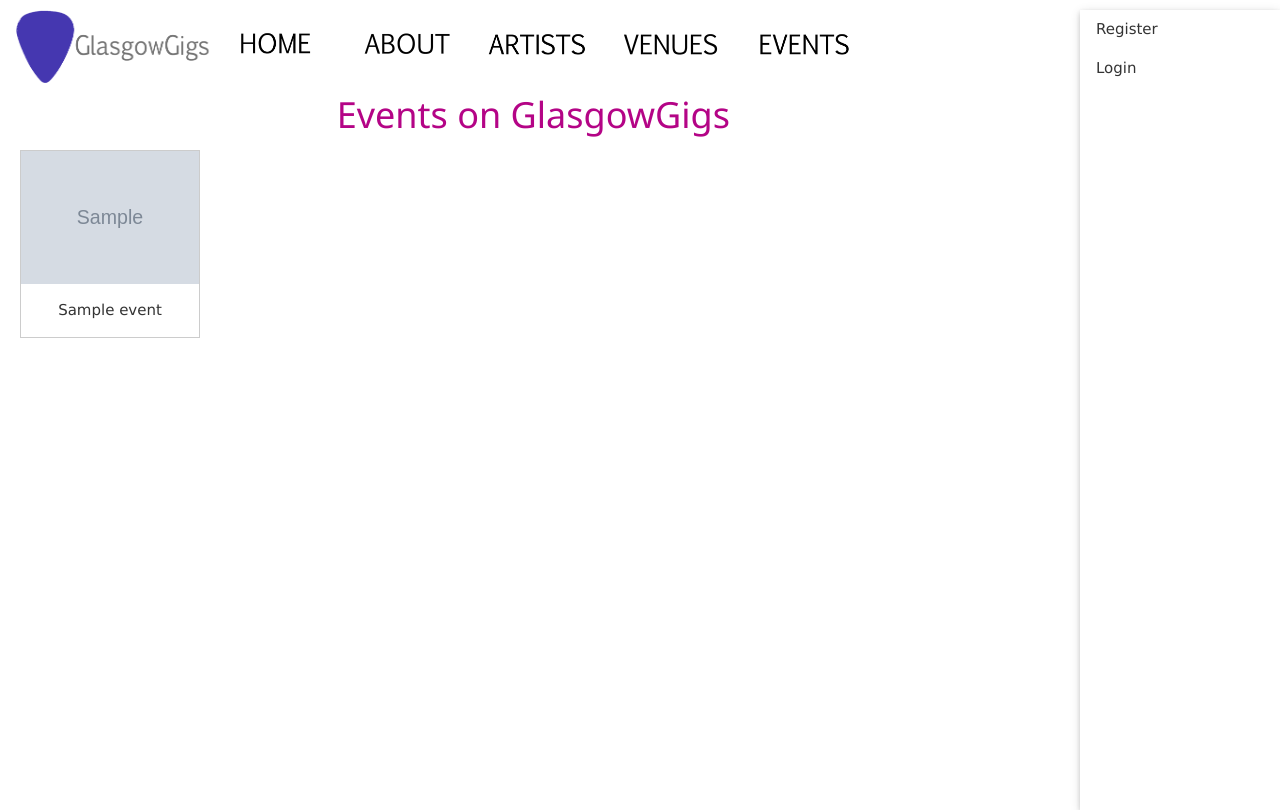
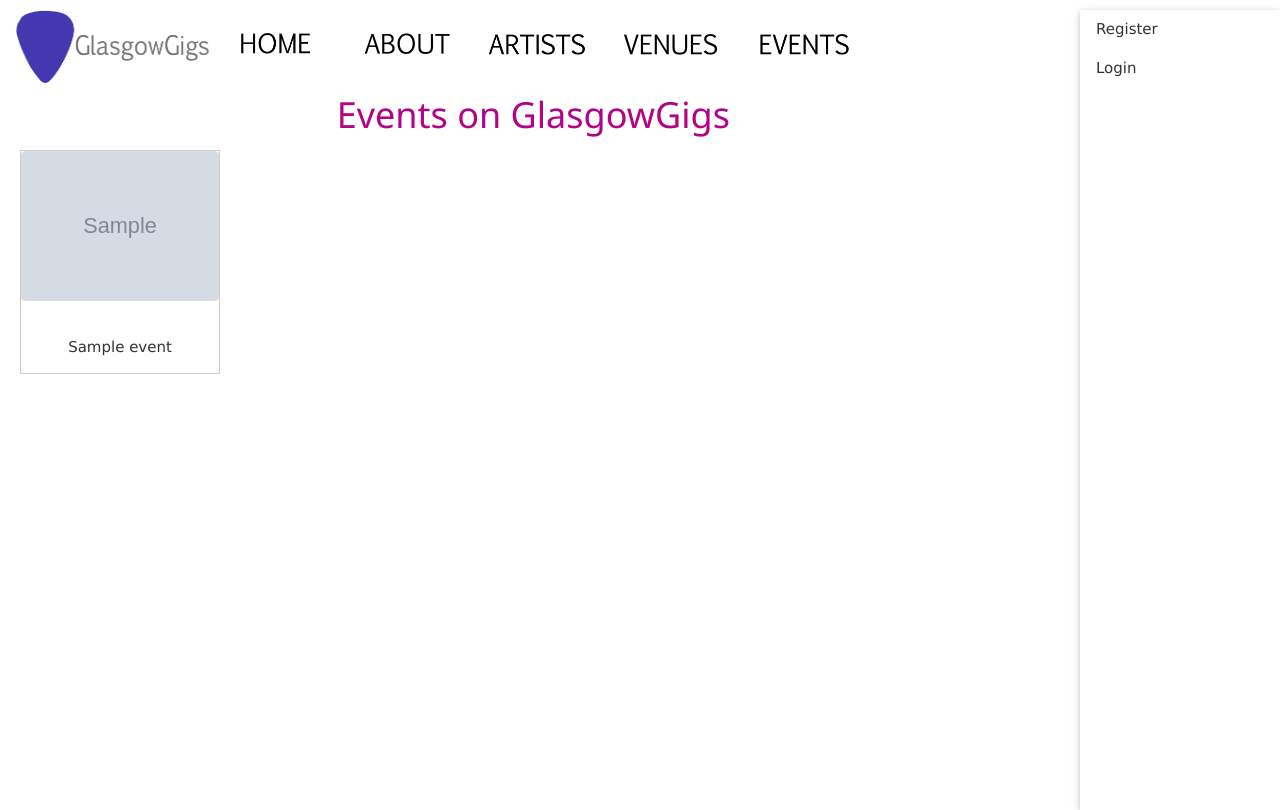
Before and after one commit to daniela997/GlasgowGigsProject, a Django app: page /events/ in a window 1280 px wide. Run offline with Django 3.2, Linux system fonts and the light colour scheme; tables that the repository leaves empty hold one stand-in row (values such as "Sample post"); grey boxes marked "Sample" are stand-in pictures; some libraries are stand-ins or nearby versions.

Commit message:
Fixes to list pages layout.

```diff
--- a/static/css/gallery.css
+++ b/static/css/gallery.css
@@ -2,19 +2,32 @@ div.gallery {
     margin: 5px;
     border: 1px solid #ccc;
     float: left;
-    width: 180px;
+    width: 200px;
+    height: auto;
 }
 
 div.gallery:hover {
-    border: 1px solid #777;
-}
-
-div.gallery img {
-    width: 100%;
-    height: auto;
+    border: 1px solid #B40486;
 }
 
 div.desc {
     padding: 15px;
     text-align: center;
 }
+
+div.thumbnail {
+  position: relative;
+  width: 198px;
+  height: 150px;
+  overflow: hidden;
+}
+div.thumbnail img {
+  position: absolute;
+  left: 50%;
+  top: 50%;
+  height: 100%;
+  width: auto;
+  -webkit-transform: translate(-50%,-50%);
+      -ms-transform: translate(-50%,-50%);
+          transform: translate(-50%,-50%);
+}
--- a/templates/glasgowgigs/artist_list.html
+++ b/templates/glasgowgigs/artist_list.html
@@ -9,7 +9,7 @@
       {% for artist in artist_list %}
 		<div class="gallery">
 		  <a target="_blank" href="{{ artist.get_absolute_url }}">
-			<img src="{{artist.photo.url}}" alt="{{ artist.name }}" width="300" height="200">
+				<div class="thumbnail"><img src="{{artist.photo.url}}" alt="{{artist.name}}" /></div>
 		  </a>
 		  <div class="desc">{{ artist.name }}</div>
 		</div>
--- a/templates/glasgowgigs/event_list.html
+++ b/templates/glasgowgigs/event_list.html
@@ -8,7 +8,7 @@
       {% for event in event_list %}
 		<div class="gallery">
 		  <a target="_blank" href="{{ event.get_absolute_url }}">
-			<img src="{{event.artist.photo.url}}" alt="{{ event.name }}" width="300" height="200">
+			<div class="thumbnail"><img src="{{event.artist.photo.url}}" alt="{{ event.name }}"></div>
 		  </a>
 		  <div class="desc">{{ event.name }}</div>
 		</div>
--- a/templates/glasgowgigs/venue_list.html
+++ b/templates/glasgowgigs/venue_list.html
@@ -8,7 +8,7 @@
       {% for venue in venue_list %}
 		<div class="gallery">
 		  <a target="_blank" href="{{ venue.get_absolute_url }}">
-			<img src="{{venue.photo.url}}" alt="{{ venue.name }}" width="300" height="200">
+			<div class="thumbnail"><img src="{{venue.photo.url}}" alt="{{ venue.name }}"></div>
 		  </a>
 		  <div class="desc">{{ venue.name }}</div>
 		</div>
```
Also changed, not shown: static/css/styles.css (+1 -35 lines).
